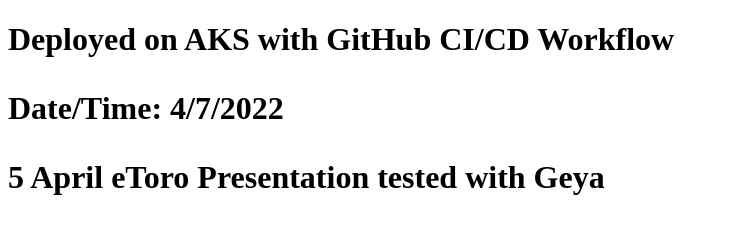
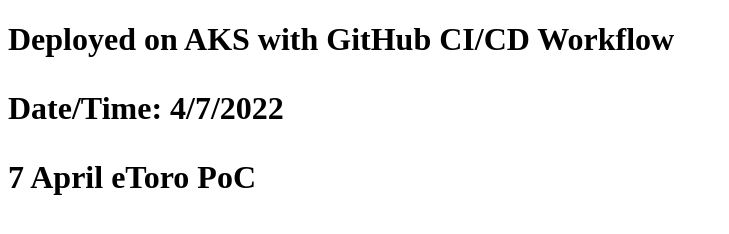
Before and after one commit to mehmetca-tr/demo-app-cd-wf-1, a plain HTML site: page app/index.html in a window 1280 px wide. Shown: the whole page, without its empty margins (0-729 px from the left). Drawn offline with Linux system fonts and the light colour scheme.

Commit message:
modified index page

```diff
--- a/app/index.html
+++ b/app/index.html
@@ -13,6 +13,6 @@
             var dt=new Date();
             document.getElementById("datetime").innerHTML=dt.toLocaleDateString();
         </script></h1>
-        <h1>5 April eToro Presentation tested with Geya</h1>
+        <h1>7 April eToro PoC</h1>
     </body>
 </html>
```
